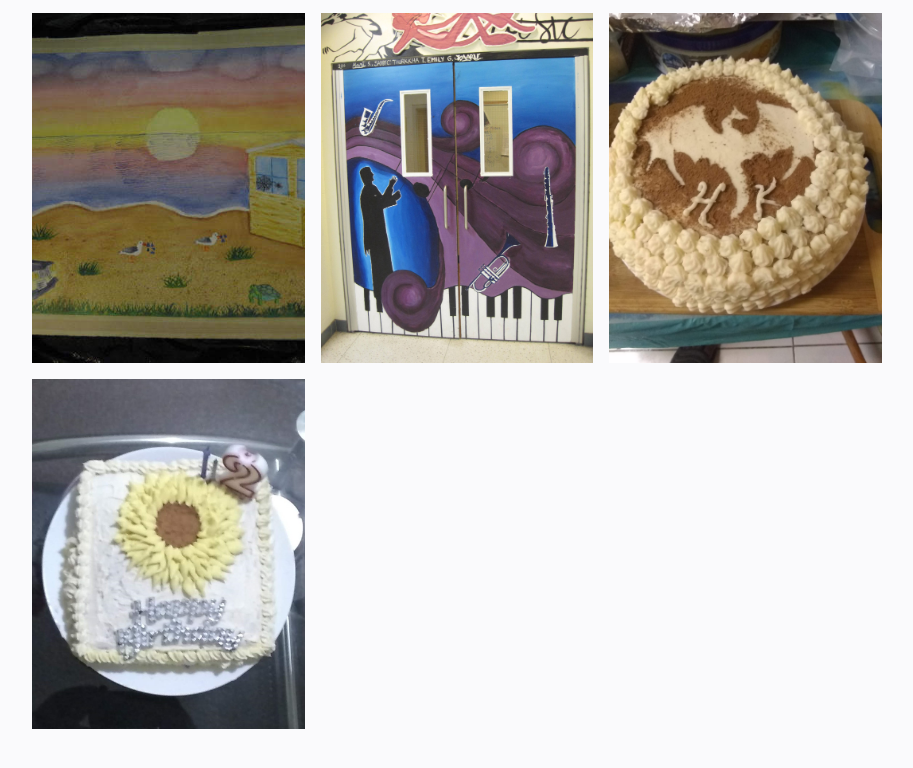
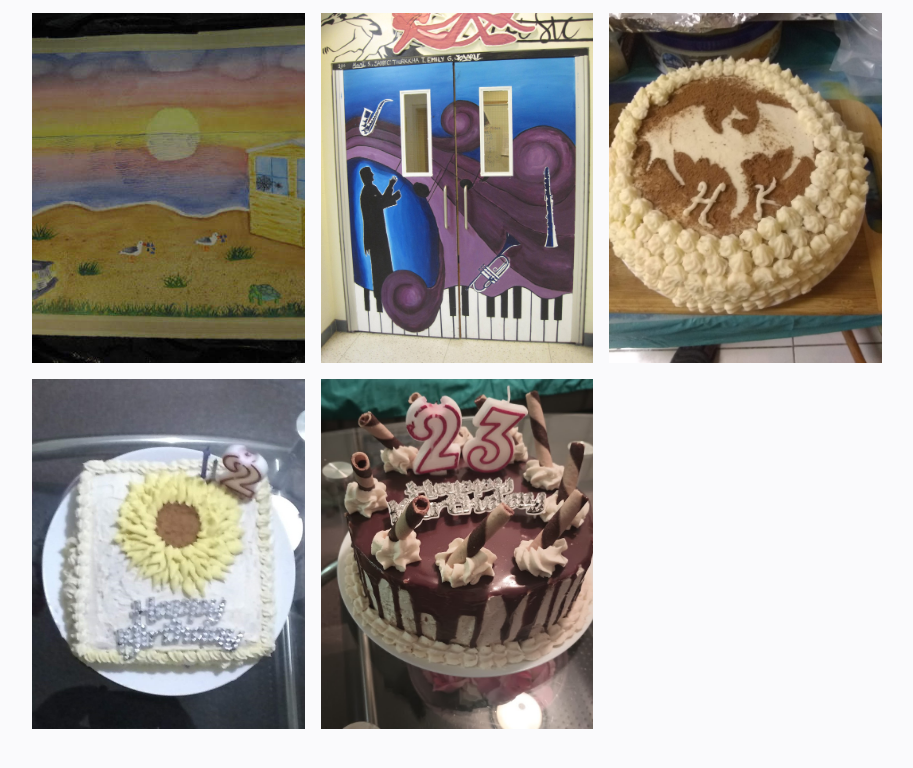
Before and after one commit to HariSelva/Portfolio, a plain HTML site: page Art/index.html in a window 1280 px wide. Shown: the part 1897-2665 px from the top of the page, without its empty margins (319-1232 px from the left). Drawn offline with nearby package versions, Linux system fonts and the light colour scheme; a web font is replaced by a local one.

Commit message:
Update Art Subpage - New Cake

```diff
--- a/Art/index.html
+++ b/Art/index.html
@@ -84,7 +84,7 @@
               <img src="./media/Music Door Mural.JPG" alt="">
               <img src="./media/Cake - Dragon.jpg" alt="">
               <img src="./media/Cake - Sunflower.jpg" alt="">
-
+              <img src="./media/Cake - Chocolate Drip.jpg" alt="">
 
             </div>
           </div>
```
Also changed, not shown: Art/media/Cake - Chocolate Drip.jpg (added).
